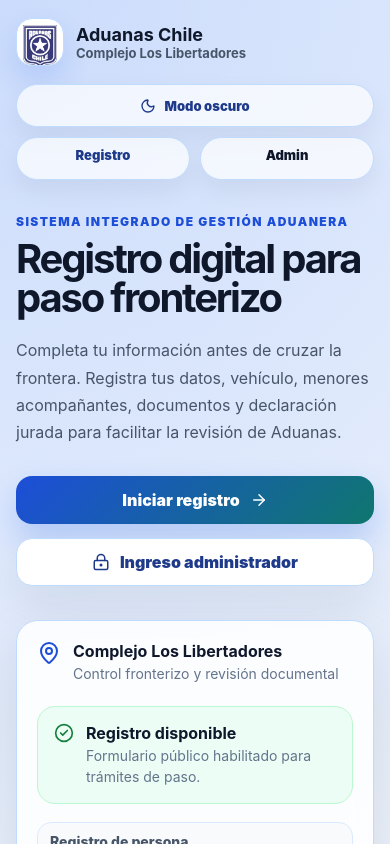
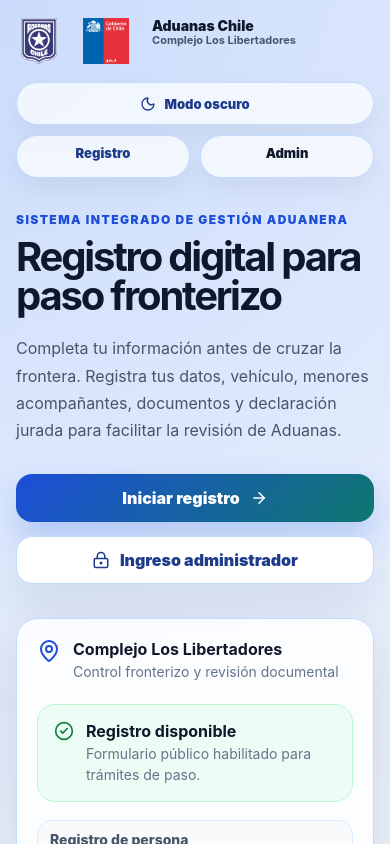
Before and after one commit to Missaldur1/sistema-aduanas-final, a React (Vite) app in the folder frontend/: page / in a window 390 px wide. Shown: the top 844 px of the page. Built offline with nearby package versions, Linux system fonts and the light colour scheme; no server answers.

Commit message:
Update: Quita acceso admin desde formulario de registro

```diff
--- a/frontend/src/pages/Home.jsx
+++ b/frontend/src/pages/Home.jsx
@@ -36,10 +36,21 @@ function Home() {
       <section className="home-hero">
         <nav className="home-navbar">
           <div className="home-brand">
-            <div className="home-brand-logo">
-              <img src="/AduanasChile.webp" alt="Logo Aduanas Chile" />
+            <div className="home-brand-logos">
+              <img
+                src="/AduanasChile.webp"
+                alt="Logo Aduanas Chile"
+                className="home-logo-aduanas"
+              />
+
+              <img
+                src="/gobierno-chile.png"
+                alt="Gobierno de Chile"
+                className="home-logo-gobierno"
+              />
             </div>
-            <div>
+
+            <div className="home-brand-text">
               <strong>Aduanas Chile</strong>
               <span>Complejo Los Libertadores</span>
             </div>
--- a/frontend/src/pages/RegistroPaso.jsx
+++ b/frontend/src/pages/RegistroPaso.jsx
@@ -2025,11 +2025,9 @@ function RegistroPaso({ publico = false }) {
               {modoOscuro ? <Sun size={14} /> : <Moon size={14} />}
               {modoOscuro ? "Modo claro" : "Modo oscuro"}
             </button>
-
-            <a className="quick-action" href="/admin">
-              Ingreso Aduana
-            </a>
           </div>
+
+
         </header>
 
         {!comprobante && (
--- a/frontend/src/styles/home.css
+++ b/frontend/src/styles/home.css
@@ -531,3 +531,96 @@
     padding: 20px;
   }
 }
+
+/* ===== Logos institucionales Home ===== */
+
+.home-brand {
+  display: flex;
+  align-items: center;
+  gap: 14px;
+}
+
+.home-brand-logos {
+  display: flex;
+  align-items: center;
+  gap: 12px;
+  background: transparent !important;
+  border: none !important;
+  box-shadow: none !important;
+  padding: 0 !important;
+}
+
+.home-brand-logo {
+  background: transparent !important;
+  border: none !important;
+  box-shadow: none !important;
+  padding: 0 !important;
+  border-radius: 0 !important;
+}
+
+.home-logo-aduanas {
+  width: 54px;
+  height: 54px;
+  object-fit: contain;
+  display: block;
+  background: transparent;
+  border: none;
+  box-shadow: none;
+}
+
+.home-logo-gobierno {
+  width: 88px;
+  height: 54px;
+  object-fit: contain;
+  display: block;
+  background: transparent;
+  border: none;
+  box-shadow: none;
+  border-radius: 0;
+}
+
+.home-brand-text {
+  display: flex;
+  flex-direction: column;
+  line-height: 1.15;
+}
+
+.home-brand-text strong {
+  font-size: 16px;
+  font-weight: 900;
+}
+
+.home-brand-text span {
+  font-size: 13px;
+  font-weight: 700;
+}
+
+/* Móvil */
+@media (max-width: 640px) {
+  .home-brand {
+    align-items: flex-start;
+    gap: 10px;
+  }
+
+  .home-brand-logos {
+    gap: 8px;
+  }
+
+  .home-logo-aduanas {
+    width: 46px;
+    height: 46px;
+  }
+
+  .home-logo-gobierno {
+    width: 72px;
+    height: 46px;
+  }
+
+  .home-brand-text strong {
+    font-size: 14px;
+  }
+
+  .home-brand-text span {
+    font-size: 11px;
+  }
+}
```
Also changed, not shown: frontend/public/gobierno-chile.png (added).
